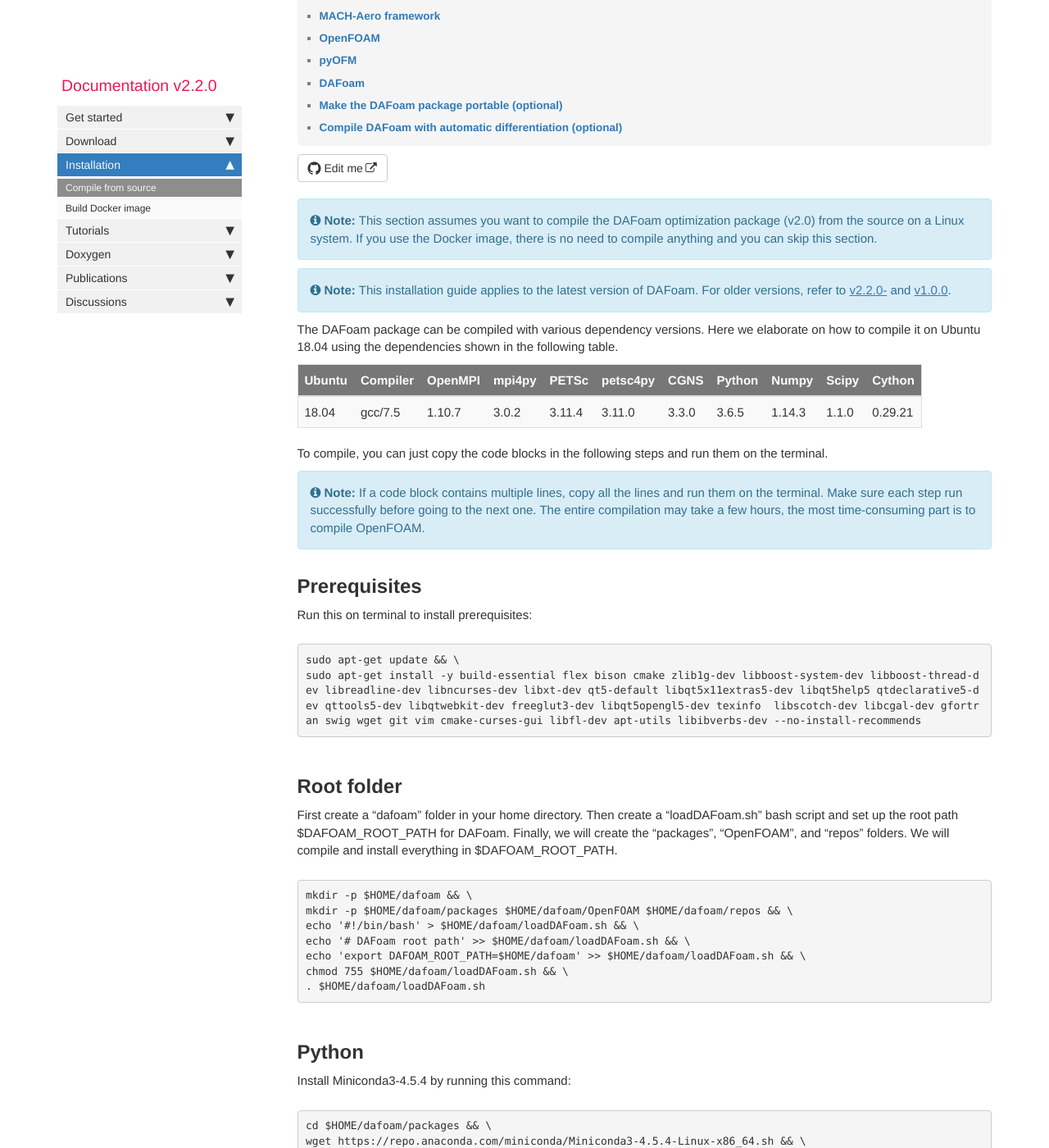
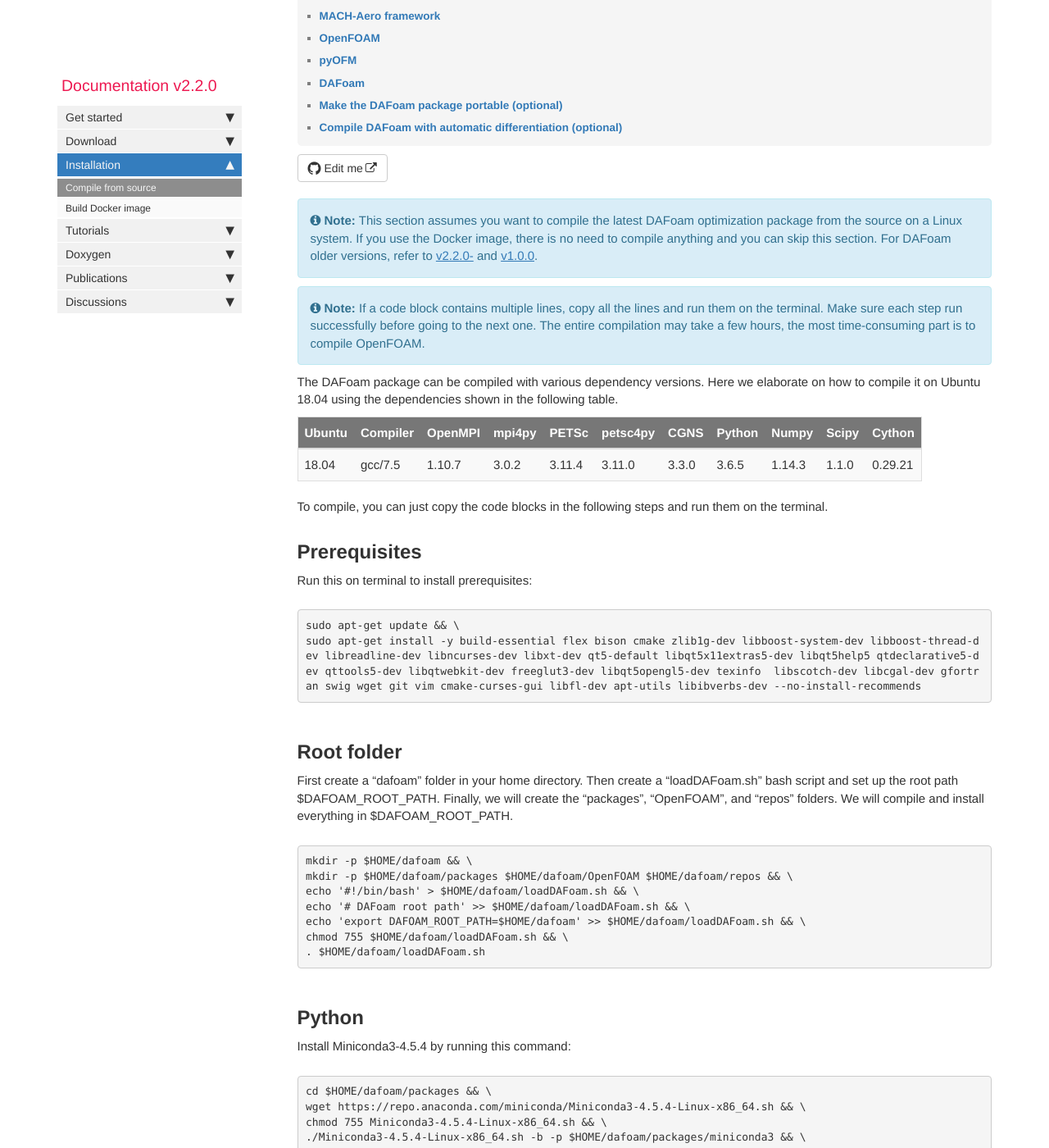
Before and after one commit to DAFoam/DAFoam.github.io, a Jekyll site: the page built from pages/mydoc/mydoc_installation_source.md, in a window 1280 px wide and 1400 px high, scrolled down 329 px. Shown: the whole window at 82% size. Built offline with Jekyll 4.4.1, drawn with Linux system fonts in a browser that asks for light colours; comment, search, counter and statistics services are not loaded; some of the changed text lies outside the part shown.

Commit message:
content update

```diff
--- a/pages/mydoc/mydoc_installation_source.md
+++ b/pages/mydoc/mydoc_installation_source.md
@@ -7,9 +7,9 @@ permalink: mydoc_installation_source.html
 folder: mydoc
 ---
 
-{% include note.html content="This section assumes you want to compile the DAFoam optimization package (v2.0) from the source on a Linux system. If you use the Docker image, there is no need to compile anything and you can skip this section." %}
+{% include note.html content="This section assumes you want to compile the latest DAFoam optimization package from the source on a Linux system. If you use the Docker image, there is no need to compile anything and you can skip this section. For DAFoam older versions, refer to [v2.2.0-](mydoc_installation_source_220.html) and [v1.0.0](mydoc_installation_source_100.html)." %}
 
-{% include note.html content="This installation guide applies to the latest version of DAFoam. For older versions, refer to [v2.2.0-](mydoc_installation_source_220.html) and [v1.0.0](mydoc_installation_source_100.html)." %}
+{% include note.html content="If a code block contains multiple lines, copy all the lines and run them on the terminal. Make sure each step run successfully before going to the next one. The entire compilation may take a few hours, the most time-consuming part is to compile OpenFOAM." %}
 
 The DAFoam package can be compiled with various dependency versions. Here we elaborate on how to compile it on Ubuntu 18.04 using the dependencies shown in the following table.
 
@@ -19,9 +19,6 @@ Ubuntu | Compiler | OpenMPI | mpi4py | PETSc  | petsc4py | CGNS  | Python | Nump
 18.04  | gcc/7.5  | 1.10.7  | 3.0.2  | 3.11.4 | 3.11.0   | 3.3.0 | 3.6.5  | 1.14.3 | 1.1.0 | 0.29.21
 
 To compile, you can just copy the code blocks in the following steps and run them on the terminal.
-
-{% include note.html content="If a code block contains multiple lines, copy all the lines and run them on the terminal. Make sure each step run successfully before going to the next one. The entire compilation may take a few hours, the most time-consuming part is to compile OpenFOAM." %}
-
 
 ## **Prerequisites**
 
@@ -34,7 +31,7 @@ sudo apt-get install -y build-essential flex bison cmake zlib1g-dev libboost-sys
 
 ## **Root folder**
 
-First create a "dafoam" folder in your home directory. Then create a "loadDAFoam.sh" bash script and set up the root path $DAFOAM_ROOT_PATH for DAFoam. Finally, we will create the "packages", "OpenFOAM", and "repos" folders. We will compile and install everything in $DAFOAM_ROOT_PATH.
+First create a "dafoam" folder in your home directory. Then create a "loadDAFoam.sh" bash script and set up the root path $DAFOAM_ROOT_PATH. Finally, we will create the "packages", "OpenFOAM", and "repos" folders. We will compile and install everything in $DAFOAM_ROOT_PATH.
 
 <pre>
 mkdir -p $HOME/dafoam && \
@@ -229,9 +226,9 @@ export WM_NCOMPPROCS=4 && \
 ./Allwmake
 </pre>
 
-{% include note.html content="In the above command, we replaced the OpenFOAM-v1812's built-in UPstream.C file with a customized one because we need to prevent OpenFOAM from calling the MPI_Finialize function when wrapping OpenFOAM functions using Cython." %}
+{% include note.html content="In the above command, we replaced the OpenFOAM-v1812's built-in UPstream.C file with a customized one because we need to prevent OpenFOAM from calling the MPI_Finialize function when wrapping OpenFOAM functions using Cython. We also need to replace $HOME to $DAFOAM_ROOT_PATH in etc/bashrc" %}
 
-{% include note.html content="NOTE: The above command will compile OpenFOAM using 4 CPU cores. If you want to compile OpenFOAM using more cores, change the ``WM_NCOMPPROCS`` parameter before running ``./Allwmake``" %}
+{% include note.html content="The above command will compile OpenFOAM using 4 CPU cores. If you want to compile OpenFOAM using more cores, change the ``WM_NCOMPPROCS`` parameter before running ``./Allwmake``" %}
 
 Finally, verify the installation by running:
 
@@ -348,7 +345,7 @@ export LD_LIBRARY_PATH=$LD_LIBRARY_PATH:$DAFOAM_ROOT_PATH/OpenFOAM/sharedLibs
 
 This step is only needed if you want to change the root path of your installation, e.g., copy your compiled DAFoam packages to another directory.
 
-The only thing you need to do is to modify the interpreter lines "#!" for files in $HOME/dafoam/packages/miniconda3/. This is because Miniconda hard code the Python path for the files in $HOME/dafoam/packages/miniconda3/bin. We need to chagne it to "#!/bin/bash/env python"
+The only thing you need to do is to modify the interpreter lines "#!" for files in $HOME/dafoam/packages/miniconda3/. This is because Miniconda hard codes the Python path, so we need to chagne it to "#!/bin/bash/env python"
 
 First find an example of the hard-coded interpreter line from $HOME/dafoam/packages/miniconda3/bin/conda. Run this command
 
```
Also changed, not shown: other parts of pages/mydoc/mydoc_installation_source.md (+3 -3 lines).
